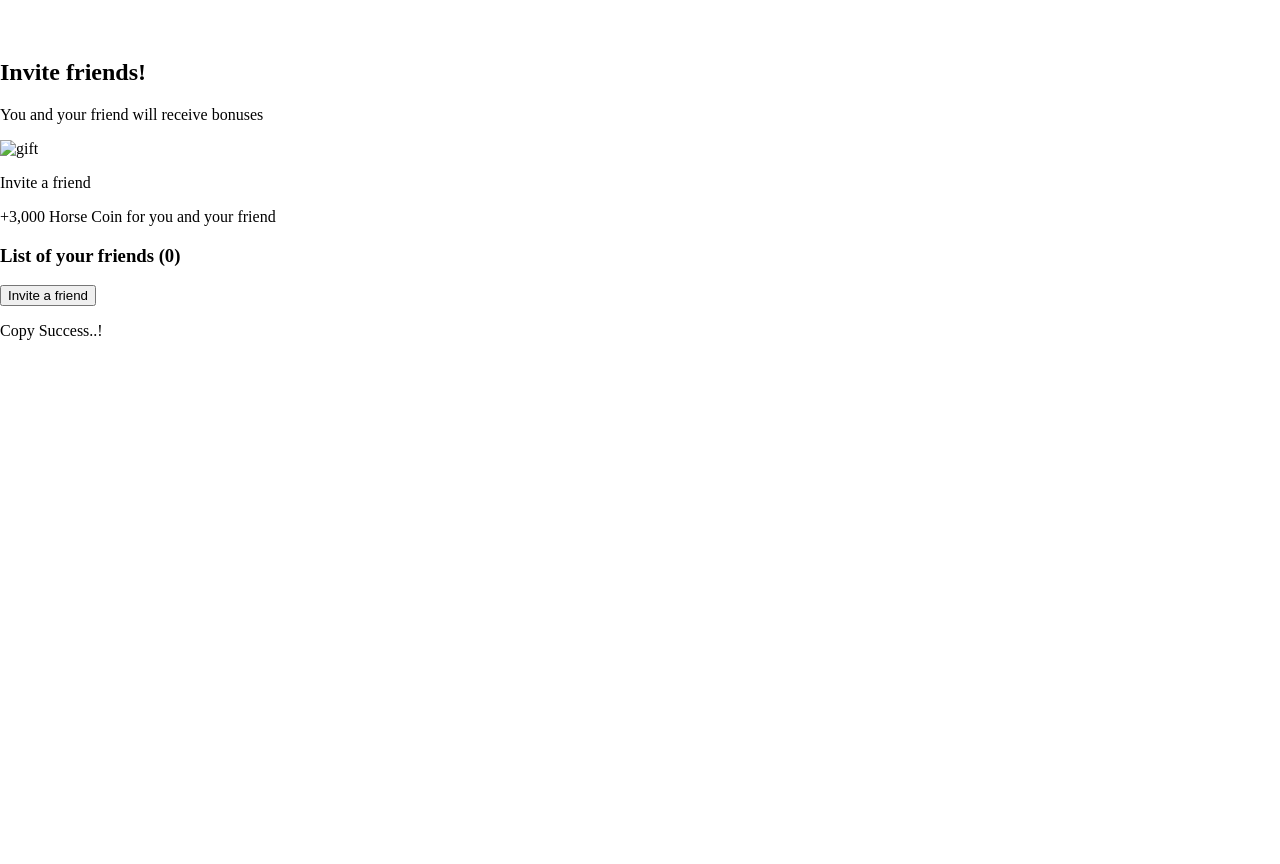
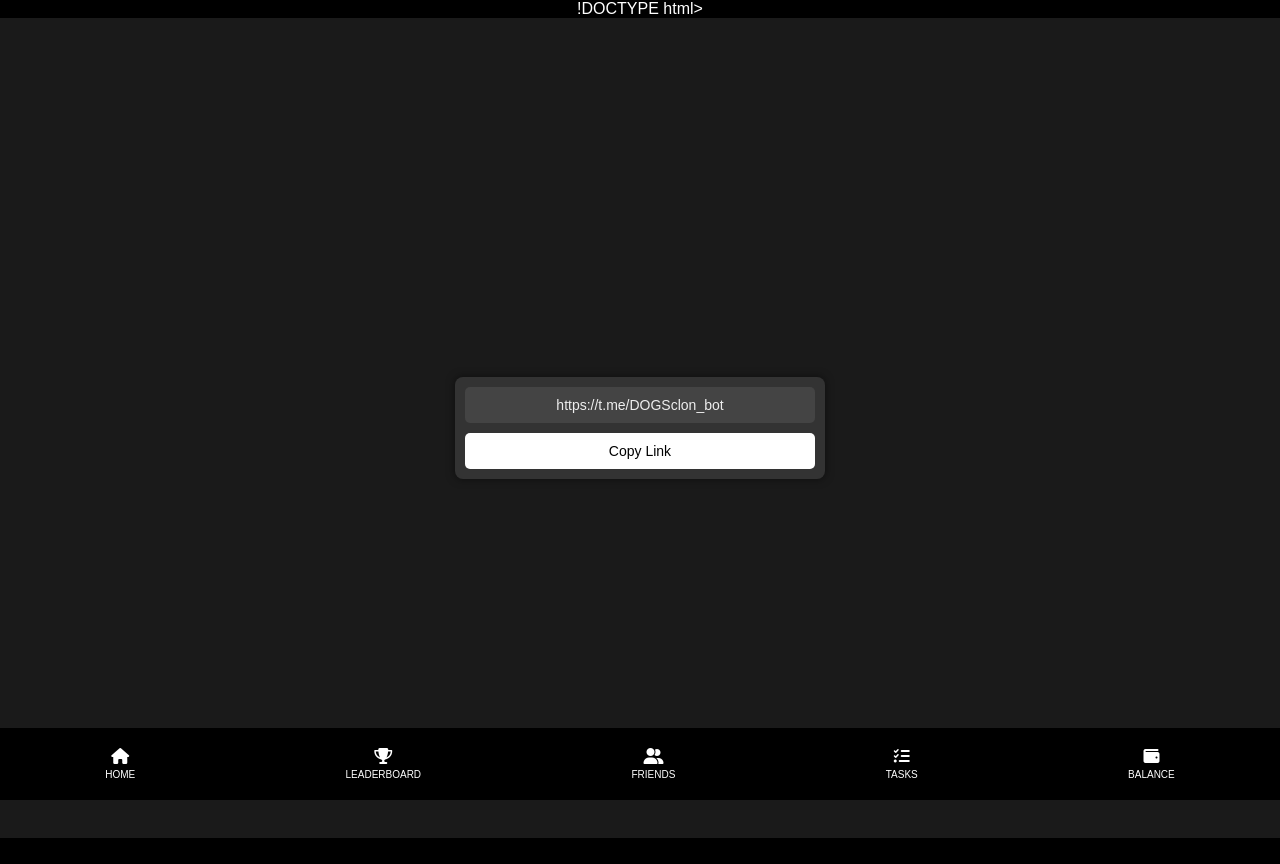
Before and after one commit to horsecoinofficials/Horsecoin, a plain HTML site: page invite-friends.html in a window 1280 px wide. After the commit the page ends 838 px from the top, so only its background shows below. Drawn offline with Linux system fonts and the light colour scheme.

Commit message:
Update invite-friends.html
Signed-off-by: horsecoinofficials <148252153+horsecoinofficials@users.noreply.github.com>

```diff
--- a/invite-friends.html
+++ b/invite-friends.html
@@ -1,86 +1,46 @@
-<!DOCTYPE html>
-<html>
+!DOCTYPE html>
+<html lang="en">
+<head>
+    <meta charset="UTF-8">
+    <meta name="viewport" content="width=device-width, initial-scale=1.0">
+    <title>Invite Friends</title>
+    <link rel="stylesheet" href="https://cdnjs.cloudflare.com/ajax/libs/font-awesome/6.5.1/css/all.min.css">
+    <link rel="stylesheet" href="material/css/styles.css">
+    <link rel="stylesheet" href="material/css/st.css">
+</head>
+<body>
 
-<head>
-  <meta charset="UTF-8">
-  <meta name="viewport" content="width=device-width, initial-scale=1.0">
-  <script src="./assets/3.4.5"></script>
-  <style>
-    body,
-    html {
-      height: 100%;
-      margin: 0;
-    }
 
-    .full-height {
-      height: 108%;
-    }
-  </style>
-  <link rel="stylesheet" href="./assets/css/style-2.css">
-  <link rel="stylesheet" href="./assets/css/responsive-1.css">
-</head>
+    <div class="frens-invite">
+        <div class="frens-invite-button">
+            <input type="text" value="https://t.me/DOGSclon_bot" id="link" readonly>
+            <button id="copyButton">Copy Link</button>
+        </div>
+    </div>
 
-<body class="boost">
-  <div class=" text-white p-4 rounded-lg max-w-md mx-auto full-height flex flex-col">
-    <div class="flex justify-between items-center mb-4">
-      <a href="index.html">
-        <svg width="35px" height="35px" viewbox="0 0 24 24" fill="none" xmlns="http://www.w3.org/2000/svg">
-          <path d="M22 11.9299H2" stroke="#ffffff" stroke-width="1.5" stroke-linecap="round" stroke-linejoin="round">
-          </path>
-          <path
-            d="M8.00009 19L2.84009 14C2.5677 13.7429 2.35071 13.433 2.20239 13.0891C2.05407 12.7452 1.97754 12.3745 1.97754 12C1.97754 11.6255 2.05407 11.2548 2.20239 10.9109C2.35071 10.567 2.5677 10.2571 2.84009 10L8.00009 5"
-            stroke="#ffffff" stroke-width="1.5" stroke-linecap="round" stroke-linejoin="round"></path>
-        </svg>
-      </a>
-    </div>
-    <div class="flex-grow overflow-auto">
-      <h2 class="text-center text-2xl font-bold mb-2">Invite friends!</h2>
-      <p class="text-center mb-4">You and your friend will receive bonuses</p>
-      <div class="space-y-4">
-        <div class="bg-slate-900 p-4 flex items-center rounded-3xl shadow-lg">
-          <img src="./assets/images/f.png" width="50px" height="50px" alt="gift" class="w-12 h-12 mr-4">
-          <div>
-            <p class="font-bold">Invite a friend</p>
-            <p class="text-yellow-400">+3,000 Horse Coin for you and your friend</p>
-          </div>
-        </div>
-      </div>
-
-      <h3 class="mt-6 mb-2">List of your friends (0)</h3>
-      <div class="space-y-2">
-        <div class="space-y-2"></div>
-      </div>
-    </div>
-    <button id="inviteButton"
-      class="bg-slate-900 hover:bg-slate-900/95 text-white w-full py-6 mt-4 rounded-3xl shadow-lg flex items-center justify-center">
-      <span>Invite a friend</span>
-    </button>
-    <p id="copyMessage" class="text-center text-green-500 mt-4 hidden">Copy Success..!</p>
-  </div>
-
-  <script>
-
-    var chatId = "<?php echo isset($_GET['chat_id']) ? htmlspecialchars($_GET['chat_id']) : ''; ?>";
-
-    document.getElementById('inviteButton').addEventListener('click', function () {
-
-      const textToCopy = "https://t.me/share/url?url=https://t.me/HorseBits_bot?start=" + chatId + "&text=Join%20me%20in%20HorseCoin%20and%20start%20mining%20today!%20Let's%20earn%20together!";
-
-      navigator.clipboard.writeText(textToCopy).then(function () {
-        const copyMessage = document.getElementById('copyMessage');
-        copyMessage.classList.remove('hidden');
-        copyMessage.classList.add('block');
-
-        setTimeout(function () {
-          copyMessage.classList.remove('block');
-          copyMessage.classList.add('hidden');
-          window.location = "https://t.me/share/url?url=https://t.me/HorseBits_bot?start=" + chatId + "&text=Join%20me%20in%20HorseCoin%20and%20start%20mining%20today!%20Let's%20earn%20together!"
-        }, 2000);
-      }).catch(function (err) {
-        console.error('Error in copying text: ', err);
-      });
-    });
-  </script>
+    <nav class="bottom-nav">
+        <a href="home.html" class="nav-item">
+            <i class="fas fa-home"></i>
+            <span>HOME</span>
+        </a>
+        <a href="leaderboard.html" class="nav-item">
+            <i class="fas fa-trophy"></i>
+            <span>LEADERBOARD</span>
+        </a>
+        <a href="invite-friends.html" class="nav-item">
+            <i class="fas fa-user-friends"></i>
+            <span>FRIENDS</span>
+        </a>
+        <a href="task.html" class="nav-item">
+            <i class="fas fa-tasks"></i>
+            <span>TASKS</span>
+        </a>
+        <a href="balance.html" class="nav-item">
+            <i class="fas fa-wallet"></i>
+            <span>BALANCE</span>
+        </a>
+    </nav>
+    <script src="material/js/cojs.js"></script>
+    <script src="material/js/scripts.js"></script>
 </body>
-
 </html>
```
